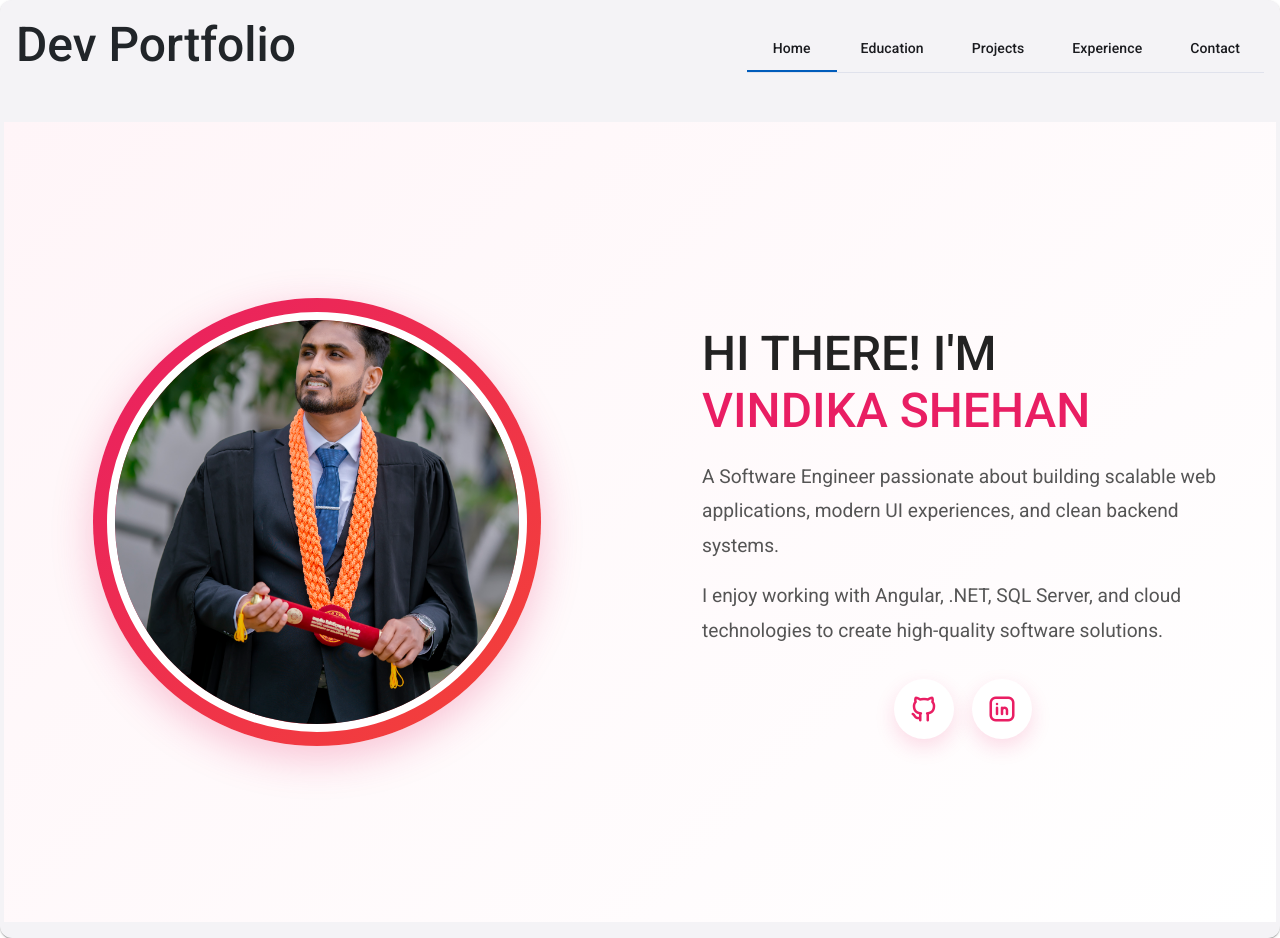
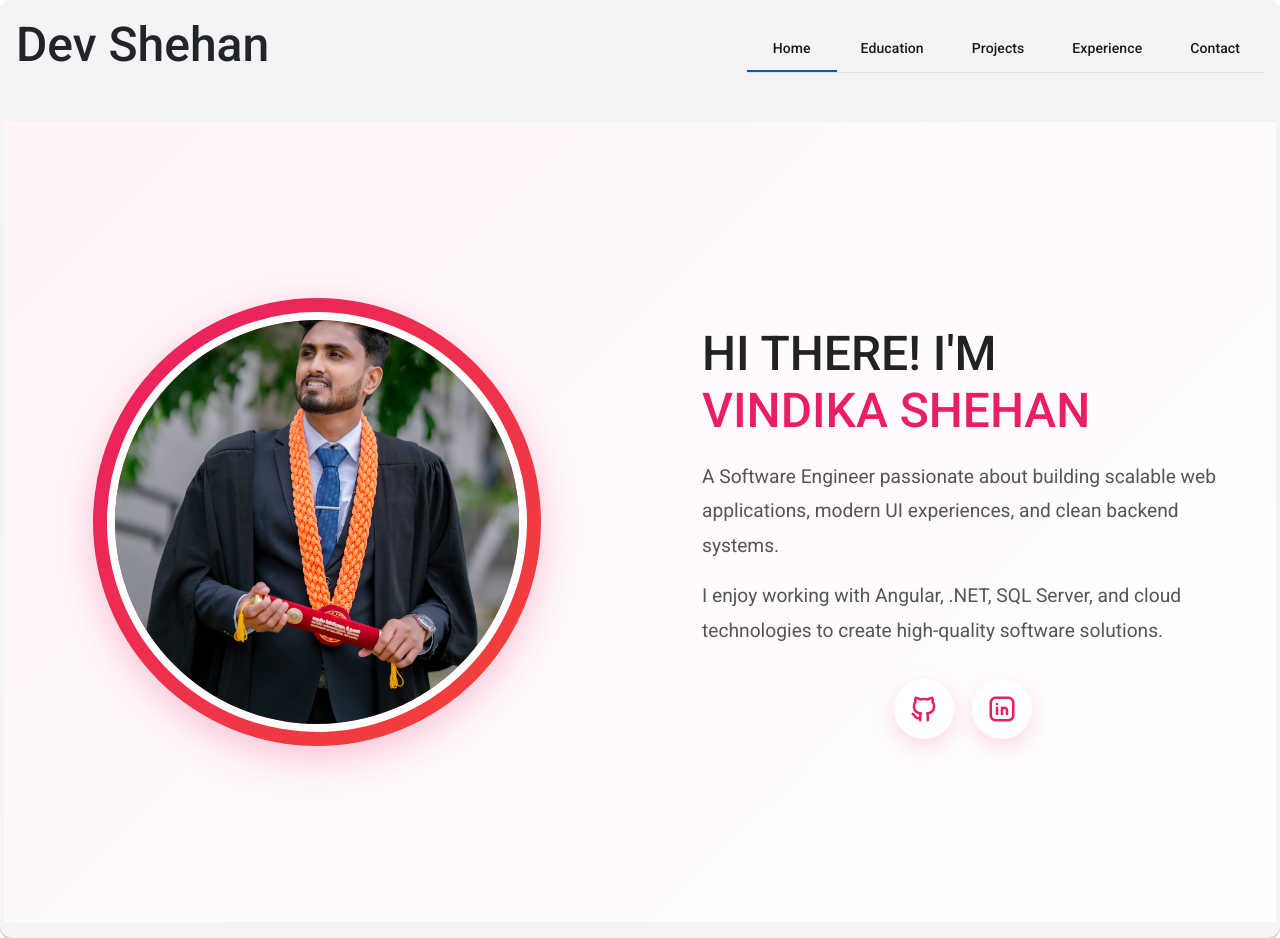
Before and after one commit to Sheha-Dev/DeveloperPortfolio, an Angular app: page / in a window 1280 px wide. Built offline with nearby package versions, Linux system fonts and the light colour scheme.

Commit message:
Development - Change Dev Portfolio to Dev Shehan

```diff
--- a/src/app/layout/full/full.component.html
+++ b/src/app/layout/full/full.component.html
@@ -2,7 +2,7 @@
   <mat-card-content>
     <div class="header-row">
       <div class="headerTitle">
-        <h1>Dev Portfolio</h1>
+        <h1>Dev Shehan</h1>
       </div>
 
       <app-menu-bar (tabName)="selectedTab = $event"></app-menu-bar>
```
